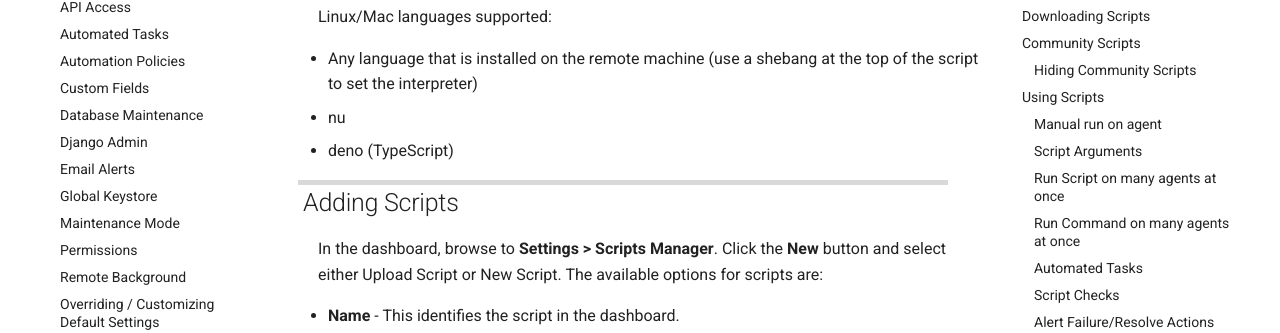
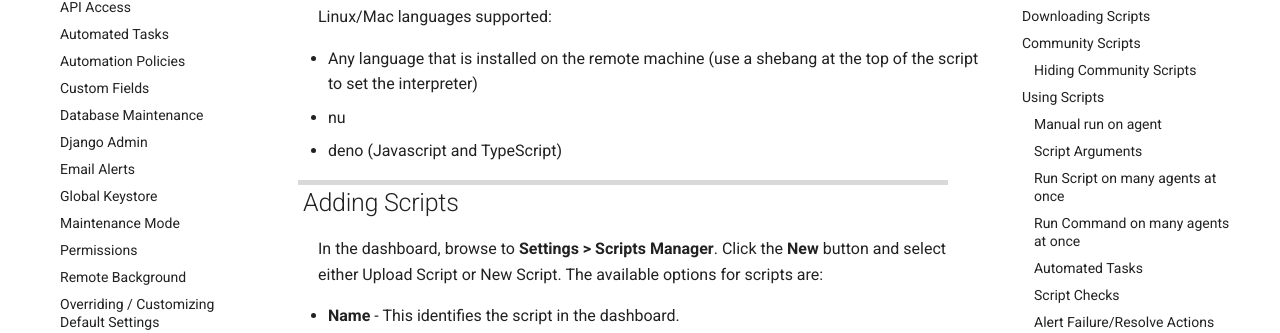
Before and after one commit to amidaware/trmm-docs, an MkDocs documentation site: the page built from docs/functions/scripting.md, in a window 1280 px wide and 900 px high, scrolled down 403 px. Shown: the part 119-452 px from the top of the window. Built offline with MkDocs 1.6.1 and Material for MkDocs 9.7.7, drawn with Linux system fonts in a browser that asks for light colours; comment, search, counter and statistics services are not loaded.

Commit message:
spacing and wording

````diff
--- a/docs/functions/scripting.md
+++ b/docs/functions/scripting.md
@@ -16,7 +16,7 @@
 
 - Any language that is installed on the remote machine (use a shebang at the top of the script to set the interpreter)
 - nu
-- deno (TypeScript)
+- deno (Javascript and TypeScript)
 
 ## Adding Scripts
 
@@ -397,12 +397,6 @@
 Write-Output "Global: $Global"
 ```
 
-
-
-
-
-
-
 ### Example Shell Script
 
 The below script prints the user running the script.
````
